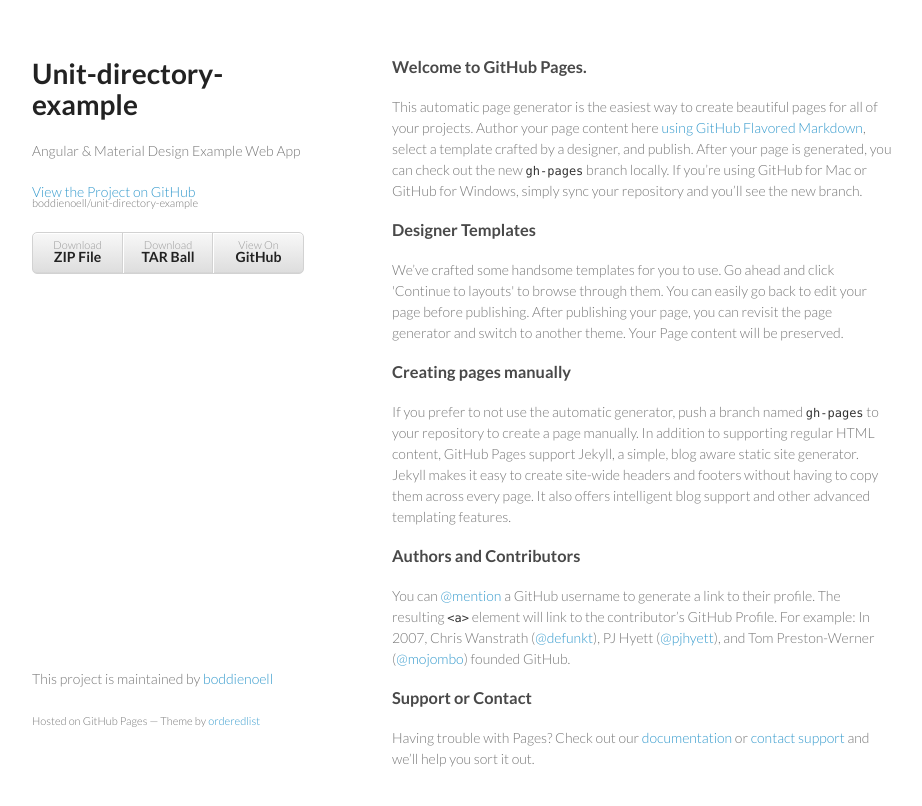
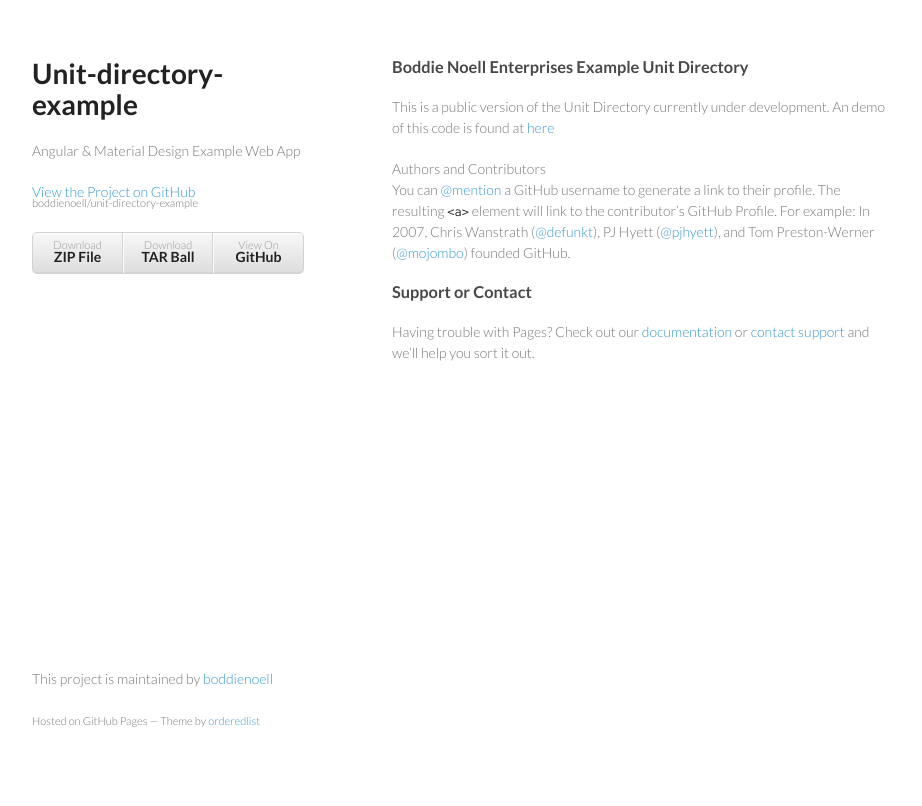
Before and after one commit to boddienoell/unit-directory-example, a plain HTML site: page index.html in a window 1280 px wide. Shown: the whole page, without its empty margins (178-1100 px from the left). Drawn offline with Linux system fonts and the light colour scheme.

Commit message:
updates home page

```diff
--- a/index.html
+++ b/index.html
@@ -29,21 +29,12 @@
       </header>
       <section>
         <h3>
-<a id="welcome-to-github-pages" class="anchor" href="#welcome-to-github-pages" aria-hidden="true"><span class="octicon octicon-link"></span></a>Welcome to GitHub Pages.</h3>
+<a id="welcome-to-github-pages" class="anchor" href="#welcome-to-github-pages" aria-hidden="true"><span class="octicon octicon-link"></span></a>Boddie Noell Enterprises Example Unit Directory</h3>
 
-<p>This automatic page generator is the easiest way to create beautiful pages for all of your projects. Author your page content here <a href="https://guides.github.com/features/mastering-markdown/">using GitHub Flavored Markdown</a>, select a template crafted by a designer, and publish. After your page is generated, you can check out the new <code>gh-pages</code> branch locally. If you’re using GitHub for Mac or GitHub for Windows, simply sync your repository and you’ll see the new branch.</p>
+        <p>
+          This is a public version of the Unit Directory currently under development.  An demo of this code is found at <a href="http://boddienoell.github.io/unit-directory-example/dist">here</a>
+        </p>
 
-<h3>
-<a id="designer-templates" class="anchor" href="#designer-templates" aria-hidden="true"><span class="octicon octicon-link"></span></a>Designer Templates</h3>
-
-<p>We’ve crafted some handsome templates for you to use. Go ahead and click 'Continue to layouts' to browse through them. You can easily go back to edit your page before publishing. After publishing your page, you can revisit the page generator and switch to another theme. Your Page content will be preserved.</p>
-
-<h3>
-<a id="creating-pages-manually" class="anchor" href="#creating-pages-manually" aria-hidden="true"><span class="octicon octicon-link"></span></a>Creating pages manually</h3>
-
-<p>If you prefer to not use the automatic generator, push a branch named <code>gh-pages</code> to your repository to create a page manually. In addition to supporting regular HTML content, GitHub Pages support Jekyll, a simple, blog aware static site generator. Jekyll makes it easy to create site-wide headers and footers without having to copy them across every page. It also offers intelligent blog support and other advanced templating features.</p>
-
-<h3>
 <a id="authors-and-contributors" class="anchor" href="#authors-and-contributors" aria-hidden="true"><span class="octicon octicon-link"></span></a>Authors and Contributors</h3>
 
 <p>You can <a href="https://github.com/blog/821" class="user-mention">@mention</a> a GitHub username to generate a link to their profile. The resulting <code>&lt;a&gt;</code> element will link to the contributor’s GitHub Profile. For example: In 2007, Chris Wanstrath (<a href="https://github.com/defunkt" class="user-mention">@defunkt</a>), PJ Hyett (<a href="https://github.com/pjhyett" class="user-mention">@pjhyett</a>), and Tom Preston-Werner (<a href="https://github.com/mojombo" class="user-mention">@mojombo</a>) founded GitHub.</p>
```
